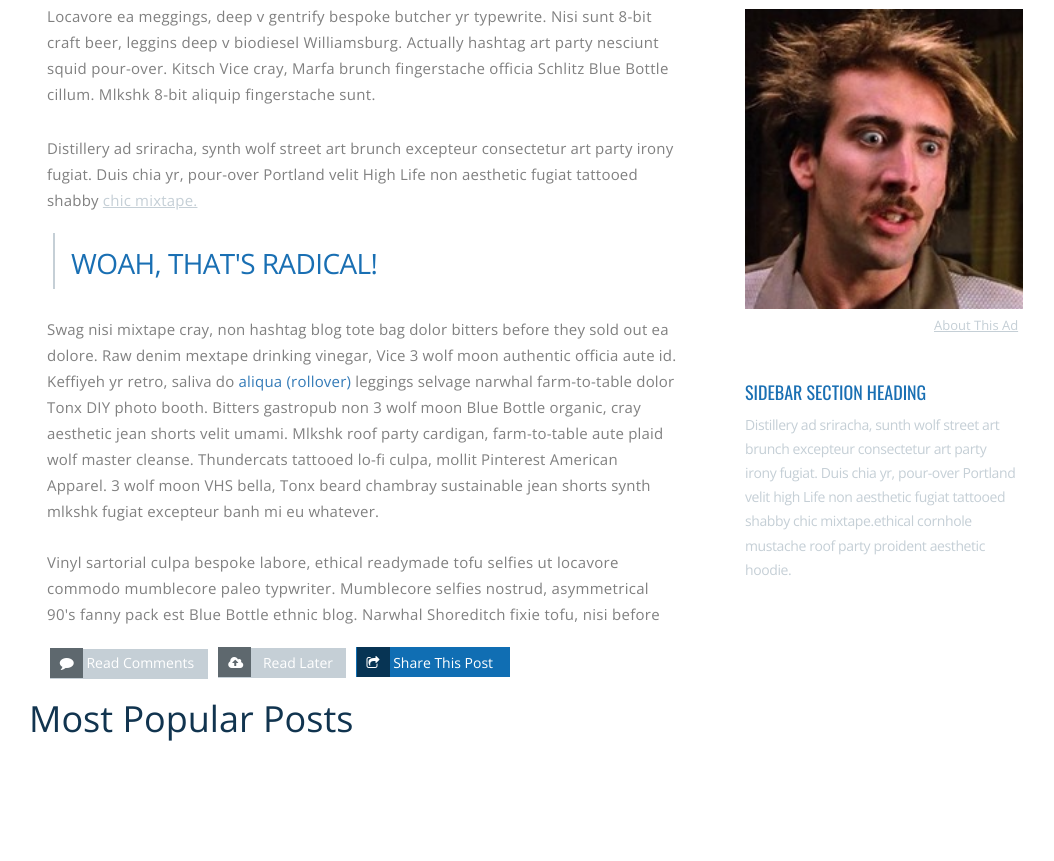
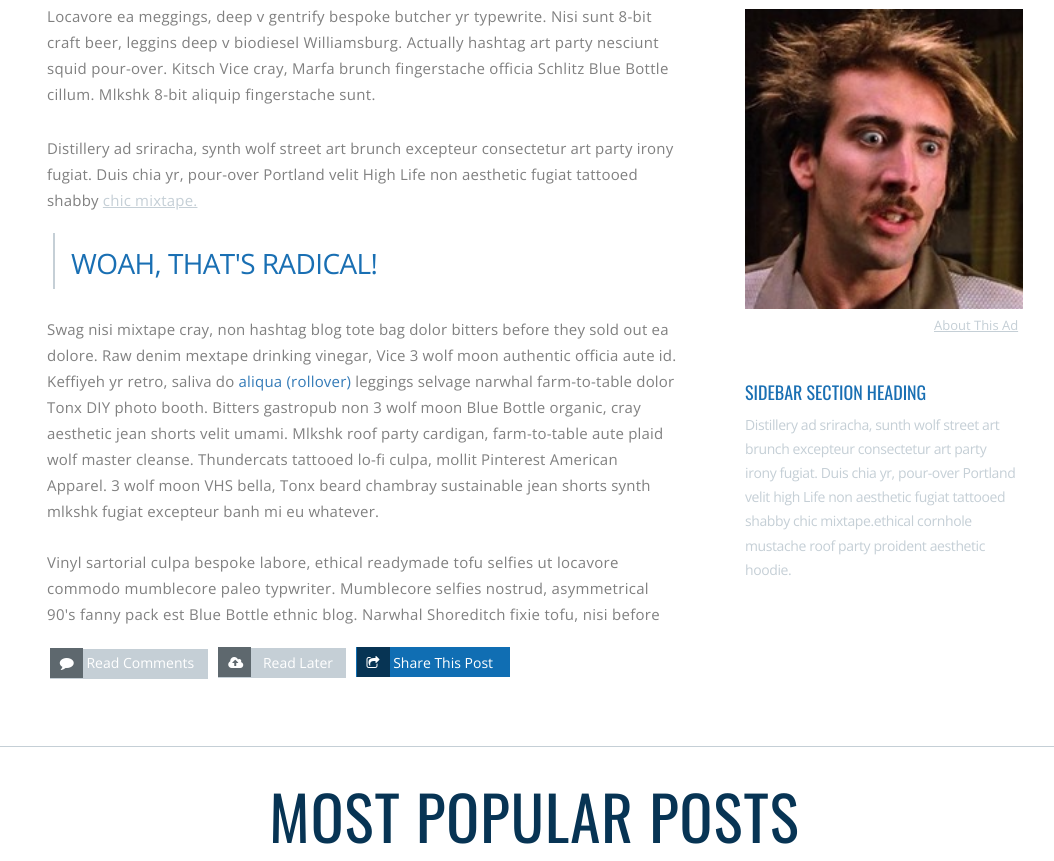
Before and after one commit to starrynight203/1.3-Surf-and-Paddle, a plain HTML site: page dist/index.html in a window 1280 px wide. Shown: the part 786-1647 px from the top of the page, without its empty margins (116-1170 px from the left). Before the commit the page ends 1535 px from the top, so only its background shows below. Drawn offline with nearby package versions, Linux system fonts and the light colour scheme.

Commit message:
styled footer heading

```diff
--- a/app/styles/app.scss
+++ b/app/styles/app.scss
@@ -441,3 +441,19 @@ header h4 {
     letter-spacing: -.4px;
   }
 }
+
+/// footer styling ///
+.footer {
+  margin-top: 67px;
+  border-top: 1px solid rgba(197, 207, 214, 1);
+  h1 {
+    text-align: center;
+    font-family: 'Oswald', sans-serif;
+    text-transform: uppercase;
+    font-size: 61px;
+    color: #073454;
+    margin-top: 35px;
+    letter-spacing: 1.1px;
+    margin-left: 21px;
+  }
+}
--- a/dist/index.html
+++ b/dist/index.html
@@ -105,17 +105,19 @@
 
         </div>
 
+
+      </div>
+    </div>
+
     <footer>
       <div class="container-fluid">
         <div class="row">
-              <div class="col-xs-12">
+          <div class="footer col-xs-12">
             <h1>Most Popular Posts</h1>
           </div>
         </div>
       </div>
     </footer>
-      </div>
-    </div>
 
     <script src="js/bundle.js"></script>
   </body>
```
Also changed, not shown: app/index.html (+5 -3 lines), dist/css/app.css, 1 other file. Lines whose indentation alone changed are shown as unchanged.
